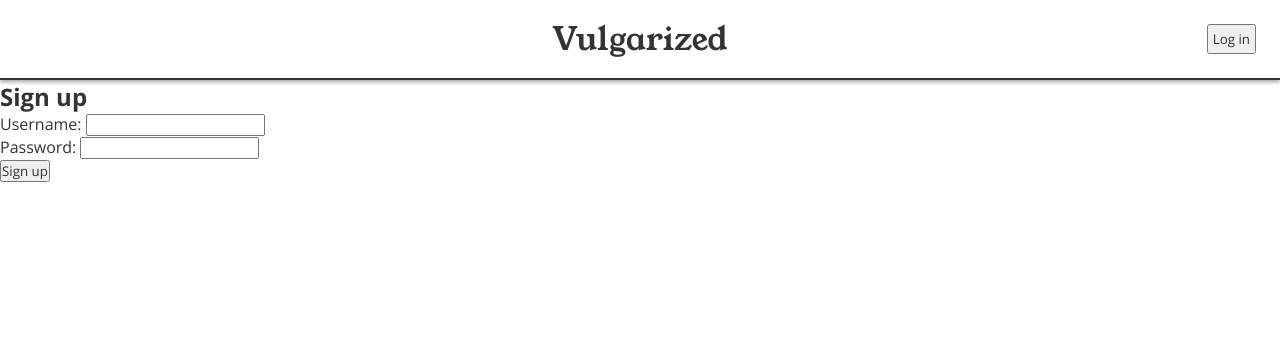
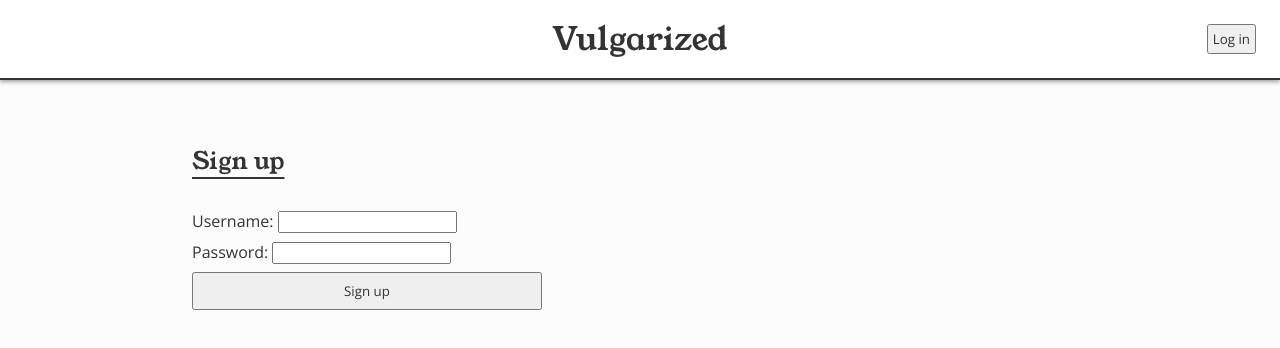
Before and after one commit to thomaspaysac/blog_client, a React (Vite) app: page /user/signup in a window 1280 px wide. Shown: the top 348 px of the page. Built offline with nearby package versions, Linux system fonts and the light colour scheme.

Commit message:
Style sign up page

```diff
--- a/src/pages/Signup.jsx
+++ b/src/pages/Signup.jsx
@@ -20,10 +20,11 @@ export const Signup = () => {
   }
 
   return (
-    <div>
+    <>
       <Header />
-      <h2>Sign up</h2>
-      <form id='signup_form' onSubmit={signup}>
+      <main>
+        <h2 className="page-title">Sign up</h2>
+        <form id='signup_form' className='form' onSubmit={signup}>
           <div>
             <label htmlFor="username">Username: </label>
             <input type='text' id='username' name='username' />
@@ -34,6 +35,8 @@ export const Signup = () => {
           </div>
           <button type='submit'>Sign up</button>
         </form>
-    </div>
+      </main>
+
+    </>
   )
 }
```
Lines whose indentation alone changed are shown as unchanged.
